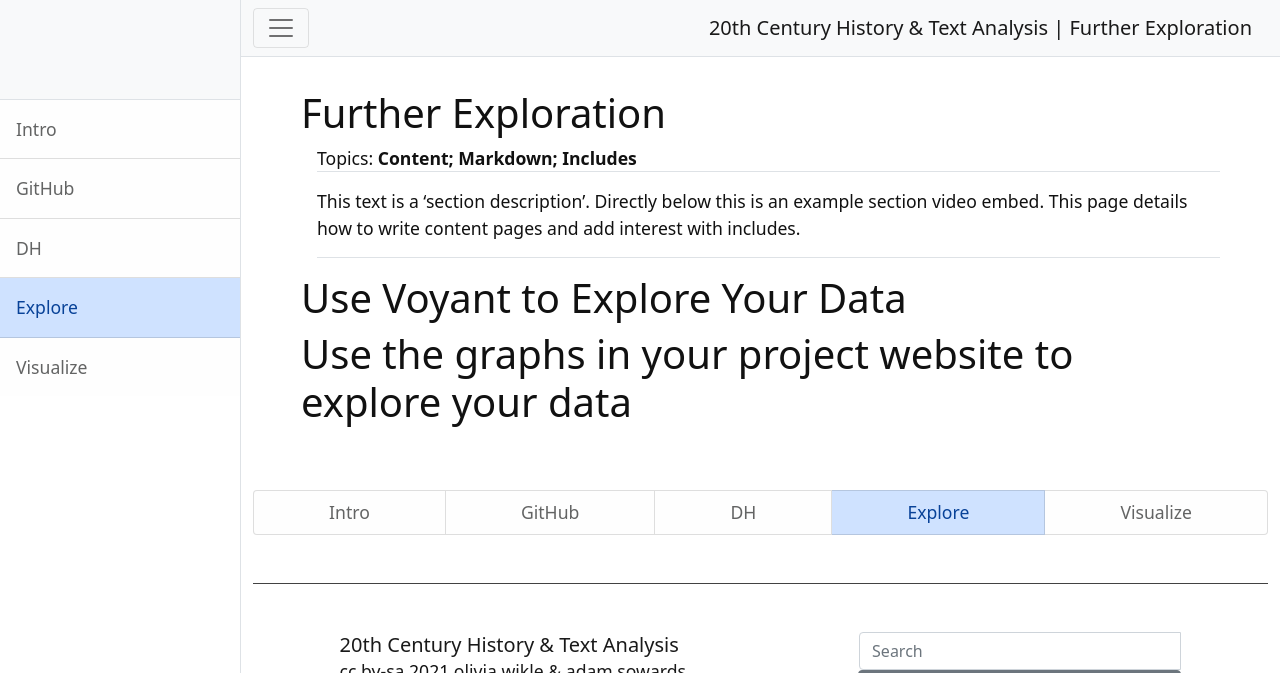
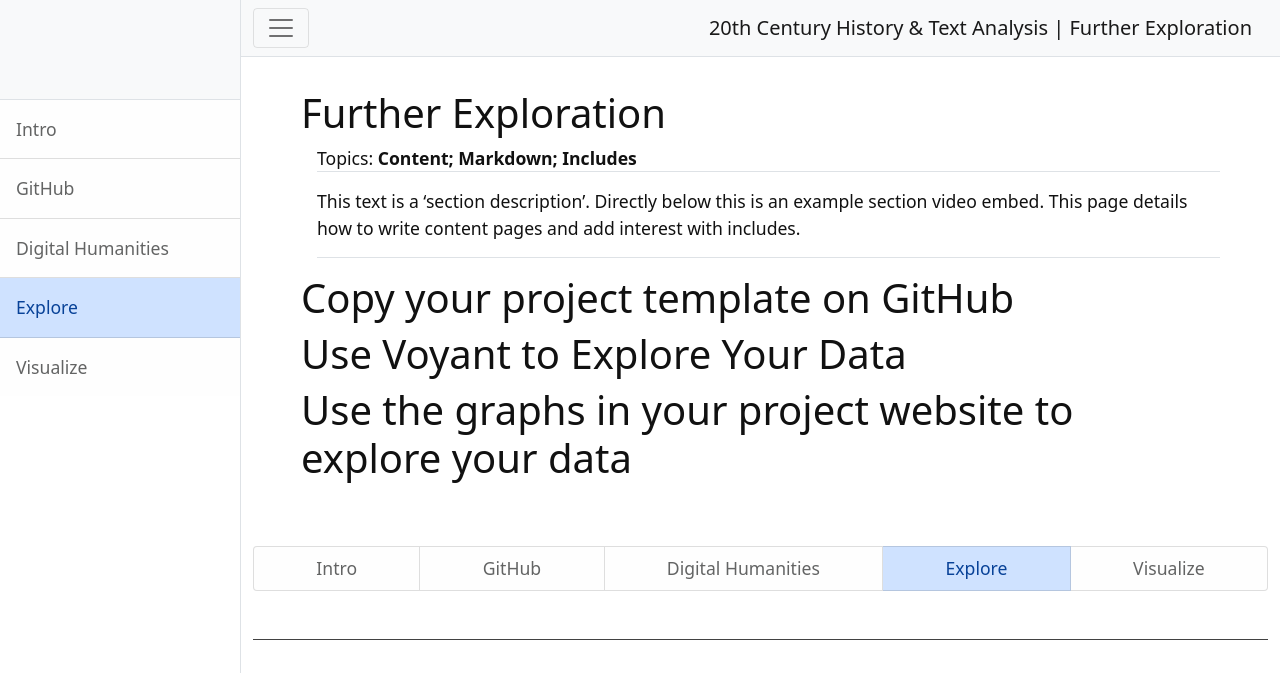
Before and after one commit to learn-static/hist-320, a Jekyll site: the page built from content/3-explore.md, in a window 1280 px wide, cut to the strip 0-673 px from the top of the page. Built offline with Jekyll 4.4.1, drawn with Linux system fonts in a browser that asks for light colours.

Commit message:
more content

```diff
--- a/content/2-dh.md
+++ b/content/2-dh.md
@@ -1,6 +1,6 @@
 ---
 title: Digital Humanities and Texts
-nav: DH
+nav: Digital Humanities
 permalink: /dh.html
 order: 2
 ---
--- a/content/3-explore.md
+++ b/content/3-explore.md
@@ -8,6 +8,8 @@ description: >
     This text is a 'section description'. Directly below this is an example section video embed. This page details how to write content pages and add interest with includes.
 ---
 
+# Copy your project template on GitHub
+
 # Use Voyant to Explore Your Data
 
 # Use the graphs in your project website to explore your data
```
